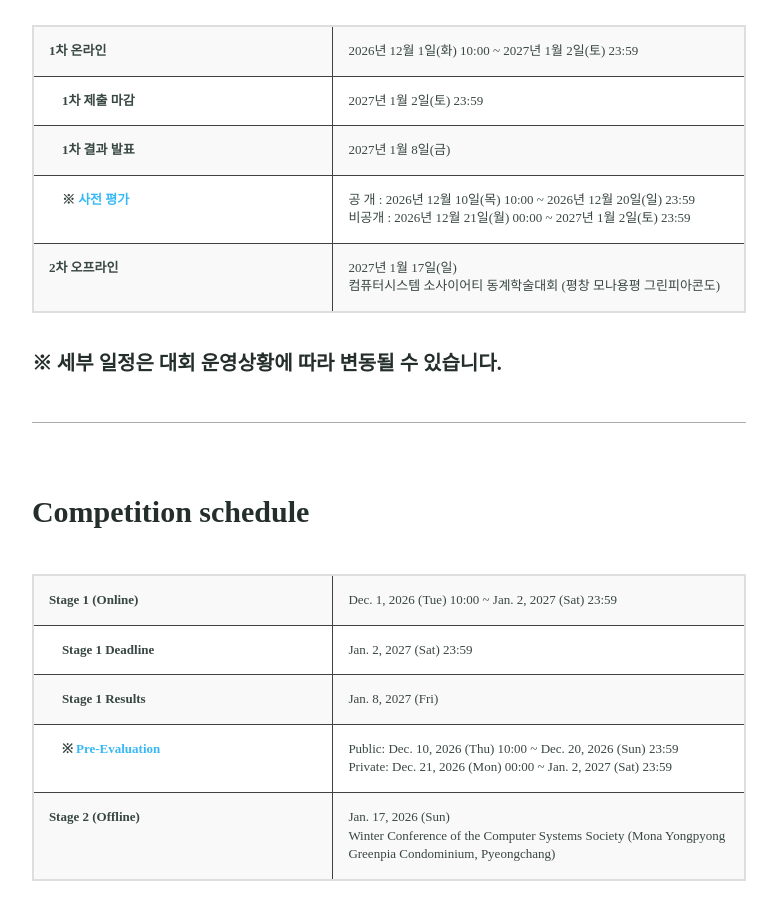
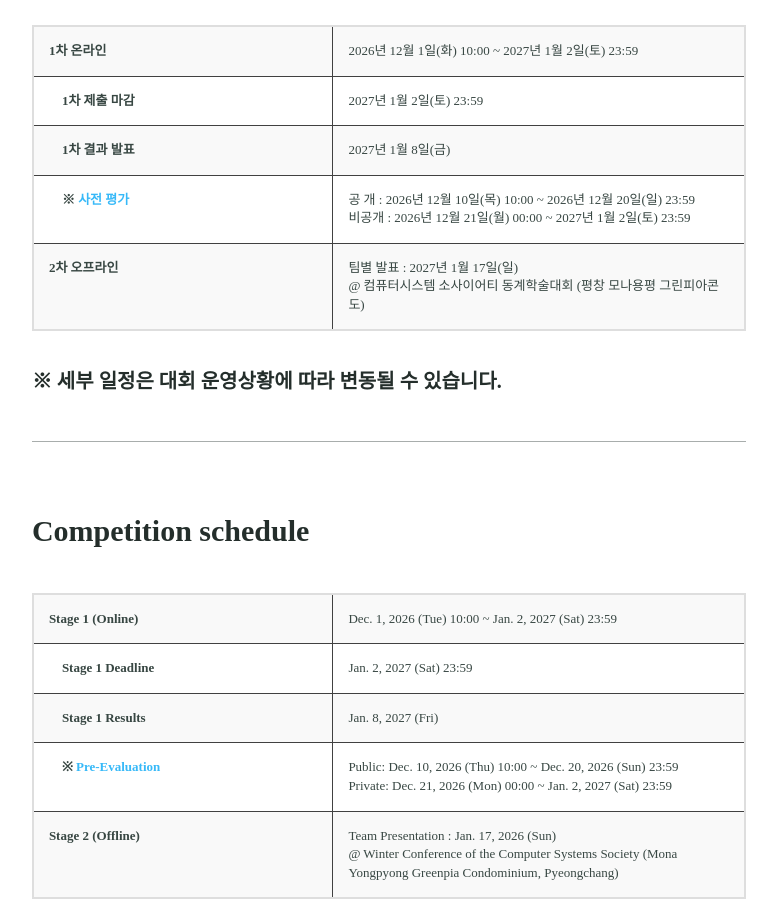
Before and after one commit to AISystemChallenge/AISystemChallenge.github.io, a Jekyll site: the page built from timeline.md, in a window 1280 px wide and 900 px high, scrolled down 494 px. Shown: the whole window, without its empty margins (251-1028 px from the left). Built offline with Jekyll 4.4.1, drawn with Linux system fonts in a browser that asks for light colours; some web fonts are replaced; our own code applies the rules of GitHub Pages for plain Markdown files.

Commit message:
Update timeline.md

```diff
--- a/timeline.md
+++ b/timeline.md
@@ -27,8 +27,8 @@ excerpt:
     </tr>
     <tr>
         <td colspan="1"> 2차 오프라인 </td>
-        <td colspan="1"> 2027년 1월 17일(일) <br>
-						컴퓨터시스템 소사이어티 동계학술대회 (평창 모나용평 그린피아콘도) </td>
+        <td colspan="1"> 팀별 발표 : 2027년 1월 17일(일) <br>
+						@ 컴퓨터시스템 소사이어티 동계학술대회 (평창 모나용평 그린피아콘도) </td>
     </tr>
     </table>
 </P>
@@ -59,8 +59,8 @@ excerpt:
     </tr>
     <tr>
         <td colspan="1"> Stage 2 (Offline) </td>
-        <td colspan="1"> Jan. 17, 2026 (Sun) <br>
-                        Winter Conference of the Computer Systems Society (Mona Yongpyong Greenpia Condominium, Pyeongchang) </td>
+        <td colspan="1"> Team Presentation : Jan. 17, 2026 (Sun) <br>
+                        @ Winter Conference of the Computer Systems Society (Mona Yongpyong Greenpia Condominium, Pyeongchang) </td>
     </tr>
     </table>
 </P>
```
